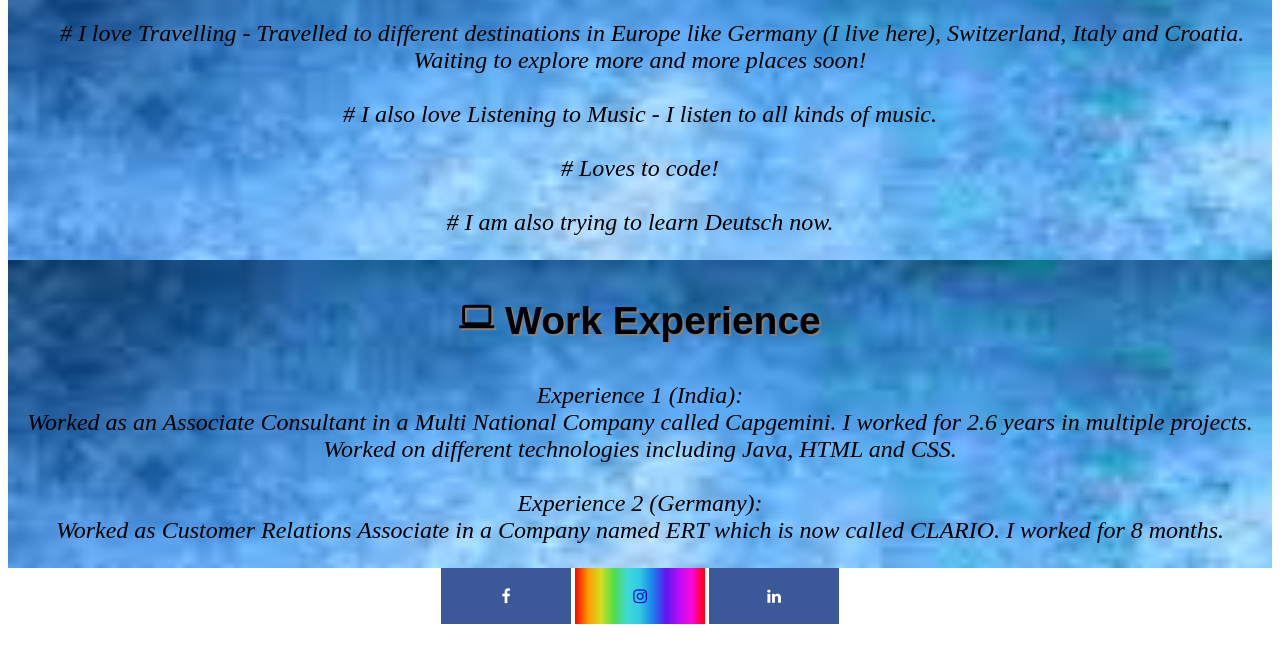
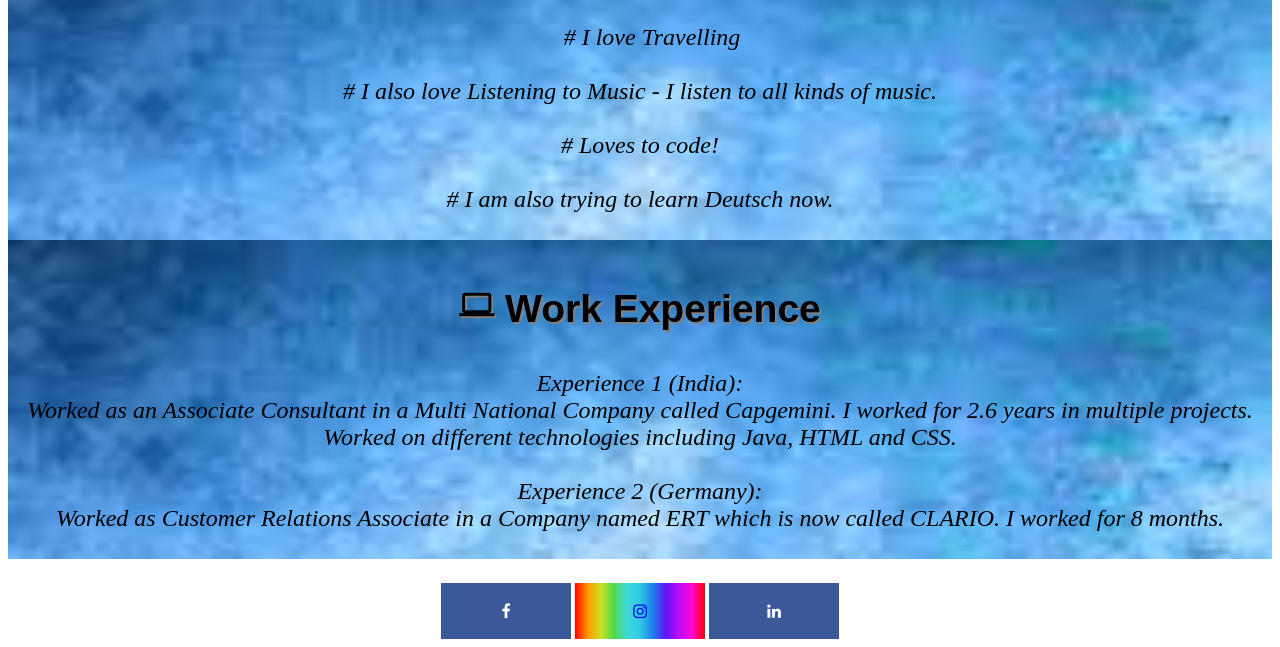
Before and after one commit to harika-ko/Interactive_Portfolio_Page, a plain HTML site: page index.html in a window 1280 px wide. Shown: the part 519-1166 px from the top of the page. Drawn offline with Linux system fonts and the light colour scheme.

Commit message:
Updated CSS

```diff
--- a/index.html
+++ b/index.html
@@ -32,14 +32,10 @@
             </div>
 
             <div class="para">
-                <p>&nbsp; &nbsp; # I love Travelling - Travelled to different destinations in Europe like Germany (I
-                    live
-                    here), Switzerland,
-                    Italy and
-                    Croatia. Waiting to explore more and more places soon! <br><br>
+                <p>&nbsp; &nbsp; # I love Travelling <br><br>
                     # I also love Listening to Music - I listen to all kinds of music.<br><br>
                     # Loves to code!<br><br>
-                    # I am also trying to learn Deutsch now.<br>
+                    # I am also trying to learn Deutsch now.<br><br>
                 </p>
             </div>
         </div>
@@ -59,7 +55,7 @@
                     Experience 2 (Germany):<br> Worked as Customer Relations Associate in a Company named ERT which is
                     now
                     called CLARIO.
-                    I worked for 8 months.</p>
+                    I worked for 8 months.<br><br></p>
             </div>
         </div>
     </section>
--- a/style.css
+++ b/style.css
@@ -82,12 +82,17 @@
 
 .home {
     background-image: url("bg1.jpeg");
+    display: block;
+    margin-top: 0px;
+    padding-top: 0px;
 }
 
 .h3_heading {
     font-family: Arial;
     font-size: 25pt;
     text-shadow: 2px 2px grey;
+    margin: 0px;
+    padding-top: 8px;
 }
 
 .h3_heading:hover {
@@ -108,7 +113,8 @@
 }
 
 .aboutMe {
-    display: inline-block;
+    display: block;
+    margin-top: -4px;
     text-align: center;
     background-image: url("bg3.jpeg");
     background-size: 2000px 992px;
@@ -118,6 +124,7 @@
     font-family: Arial;
     font-size: 25pt;
     text-shadow: 2px 2px grey;
+    margin: 0px;
 }
 
 .h3_1_heading:hover {
@@ -132,7 +139,9 @@
 }
 
 .workExperience {
-    display: inline-block;
+    margin-top: -24px;
+    padding-top: 8px;
+    display: block;
     text-align: center;
     background-image: url("bg3.jpeg");
     background-size: 2000px 992px;
```
